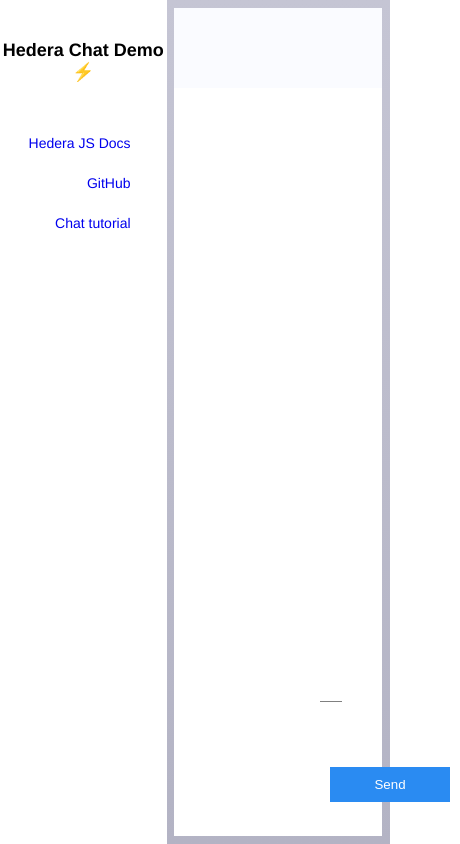
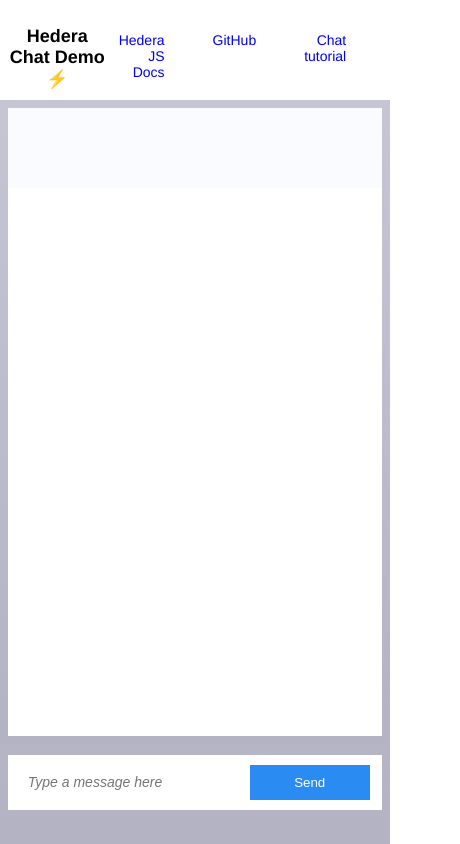
Before and after one commit to Cooper-Kunz/hello-hedera-chat-js, a website: page public/index.html in a window 390 px wide. Shown: the whole page, 460 px wide, since content can reach past the window. Drawn offline with nearby package versions, Linux system fonts and the light colour scheme; no server answers.

Commit message:
basic mobile browser styling

```diff
--- a/public/index.css
+++ b/public/index.css
@@ -93,6 +93,7 @@
 
 form input {
   border: 0;
+  outline: none;
   padding: 20px;
   width: calc(94% - 120px);
 }
@@ -129,6 +130,7 @@
   font-size: 12px;
   display: flex;
   flex-direction: column;
+  justify-content: center;
 }
 
 .meta .details {
@@ -222,3 +224,47 @@
   justify-content: space-between;
   font-size: 14px;
 }
+
+/* reorganize our chat layout on smaller width screens */
+@media screen and (max-width: 1024px) {
+  .chat {
+    background: linear-gradient(180deg, #c5c5d4 0%, #b3b3c4 100%);
+    flex-direction: column;
+    justify-content: start;
+  }
+
+  .main-panel {
+    height: calc(
+      100% - 200px
+    ); /* offset 100px for each nav & form input field */
+  }
+
+  .side-panel {
+    height: 100px;
+    padding: 2%;
+    display: flex;
+    justify-content: space-between;
+    width: 100%;
+  }
+
+  .side-panel #title {
+    margin: 18px 0;
+  }
+
+  .side-panel ul {
+    display: flex;
+    flex-direction: row;
+    justify-content: center;
+  }
+
+  #messages {
+    height: calc(100% - 80px);
+  }
+
+  form {
+    border-top: none;
+    bottom: 4%;
+    left: 2%;
+    width: 96%;
+  }
+}
```
